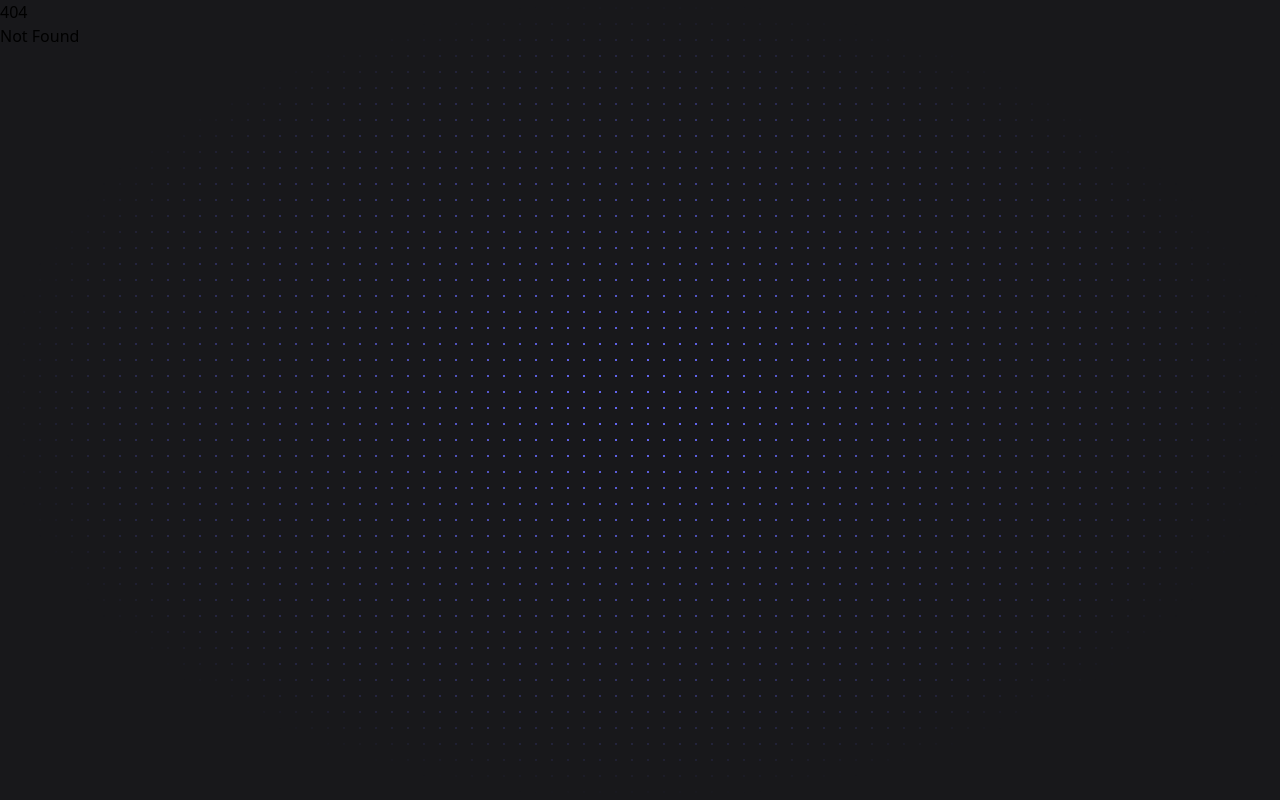
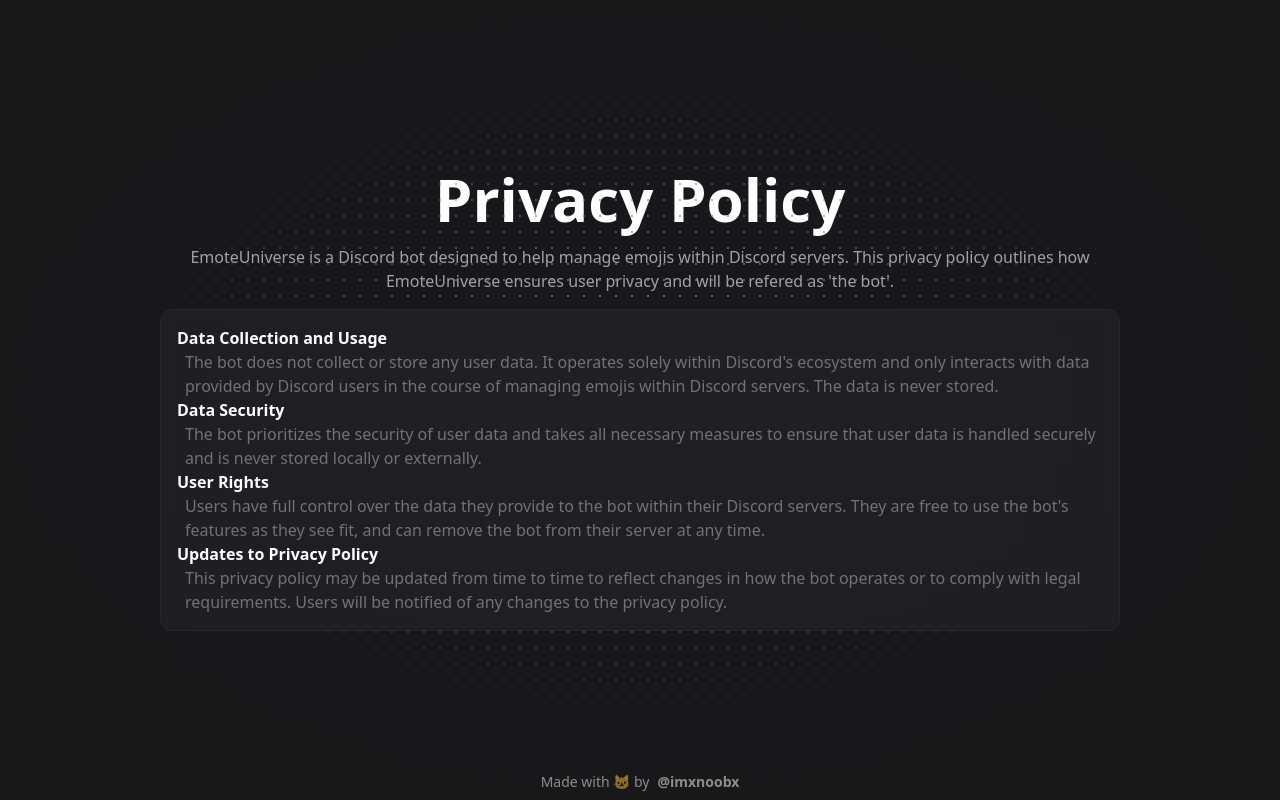
Before and after one commit to IMXNOOBX/bot-portfolio, a SvelteKit app: page /privacy-policy in a window 1280 px wide. Before the commit this address had no page. Built offline with nearby package versions, Linux system fonts and the light colour scheme.

Commit message:
Implemented TOS and Privacy Policy required by discord

```diff
--- /dev/null
+++ b/src/routes/+error.svelte
@@ -0,0 +1,5 @@
+<script>
+    import { page } from '$app/stores';
+  </script>
+
+<h1>{$page.status}: {$page.error?.message}</h1>
--- /dev/null
+++ b/src/routes/privacy-policy/+page.svelte
@@ -0,0 +1,25 @@
+<script>
+    import { onMount } from 'svelte';
+    import config from '../../config.ts';
+    import page from './page.ts'
+
+</script>
+
+<!-- Watermak -->
+<div class="absolute z-10 top-0 xs:top-2 xl:bottom-2 xl:top-auto text-white w-full flex items-center justify-center gap-2 text-sm opacity-50">
+    Made with 🐱 by
+    <a href="https://github.com/IMXNOOBX" target="_blank" rel="noopener noreferrer" class="font-semibold">@imxnoobx</a>
+</div>
+
+
+<!-- Main content -->
+<main class="text-white flex flex-col p-5 xs:p-10 md:px-32 md:py-20 xl:p-40 h-full w-full items-center justify-center gap-4 overflow-x-hidden">
+    <h1 class="text-6xl font-bold">{page.title}</h1>
+    <p class="text-zinc-400 text-center">{page.description.replaceAll('{bot_name}', config.name)}</p>
+    <div class="bg-zinc-800/50 border border-zinc-800 p-4 rounded-xl backdrop-blur-sm">
+        {#each page.sections as section}
+            <h2 class="text-base font-semibold">{section.title}</h2>
+            <p class="text-zinc-500 pl-2">{section.content}</p>
+        {/each}
+    </div>
+</main>
--- /dev/null
+++ b/src/routes/privacy-policy/page.ts
@@ -0,0 +1,22 @@
+export default {
+    title: "Privacy Policy",
+    description: "{bot_name} is a Discord bot designed to help manage emojis within Discord servers. This privacy policy outlines how {bot_name} ensures user privacy and will be refered as 'the bot'.",
+    sections: [
+      {
+        "title": "Data Collection and Usage",
+        "content": "The bot does not collect or store any user data. It operates solely within Discord's ecosystem and only interacts with data provided by Discord users in the course of managing emojis within Discord servers. The data is never stored."
+      },
+      {
+        "title": "Data Security",
+        "content": "The bot prioritizes the security of user data and takes all necessary measures to ensure that user data is handled securely and is never stored locally or externally."
+      },
+      {
+        "title": "User Rights",
+        "content": "Users have full control over the data they provide to the bot within their Discord servers. They are free to use the bot's features as they see fit, and can remove the bot from their server at any time."
+      },
+      {
+        "title": "Updates to Privacy Policy",
+        "content": "This privacy policy may be updated from time to time to reflect changes in how the bot operates or to comply with legal requirements. Users will be notified of any changes to the privacy policy."
+      }
+    ]
+};
--- /dev/null
+++ b/src/routes/terms-of-service/+page.svelte
@@ -0,0 +1,25 @@
+<script>
+    import { onMount } from 'svelte';
+    import config from '../../config.ts';
+    import page from './page.ts'
+
+</script>
+
+<!-- Watermak -->
+<div class="absolute z-10 top-0 xs:top-2 xl:bottom-2 xl:top-auto text-white w-full flex items-center justify-center gap-2 text-sm opacity-50">
+    Made with 🐱 by
+    <a href="https://github.com/IMXNOOBX" target="_blank" rel="noopener noreferrer" class="font-semibold">@imxnoobx</a>
+</div>
+
+
+<!-- Main content -->
+<main class="text-white flex flex-col p-5 xs:p-10 md:px-32 md:py-20 xl:p-40 h-full w-full items-center justify-center gap-4 overflow-x-hidden">
+    <h1 class="text-6xl font-bold">{page.title}</h1>
+    <p class="text-zinc-400 text-center">{page.description.replaceAll('{bot_name}', config.name)}</p>
+    <div class="bg-zinc-800/50 border border-zinc-800 p-4 rounded-xl backdrop-blur-sm">
+        {#each page.sections as section}
+            <h2 class="text-base font-semibold">{section.title}</h2>
+            <p class="text-zinc-500 pl-2">{section.content}</p>
+        {/each}
+    </div>
+</main>
--- /dev/null
+++ b/src/routes/terms-of-service/page.ts
@@ -0,0 +1,18 @@
+export default {
+    title: "Terms of Service",
+    description: "These Terms of Service govern your use of {bot_name} Bot. By using {bot_name}, you agree to comply with these terms.",
+    sections: [
+      {
+        "title": "Discord Terms of Service",
+        "content": "Discord's Terms of Service at https://discord.com/terms."
+      },
+      {
+        "title": "Use of the Bot",
+        "content": "By using the bot, you agree to use it only in compliance with Discord's Terms of Service and Community Guidelines. You also agree not to use the bot for any illegal or unauthorized purposes."
+      },
+      {
+        "title": "Termination of Service",
+        "content": "The developers reserve the right to suspend or terminate access to the bot at any time, without prior notice or liability, for any reason whatsoever. The bot is maintained on a best-effort basis and may be discontinued at any time."
+      }
+    ]
+};
```
